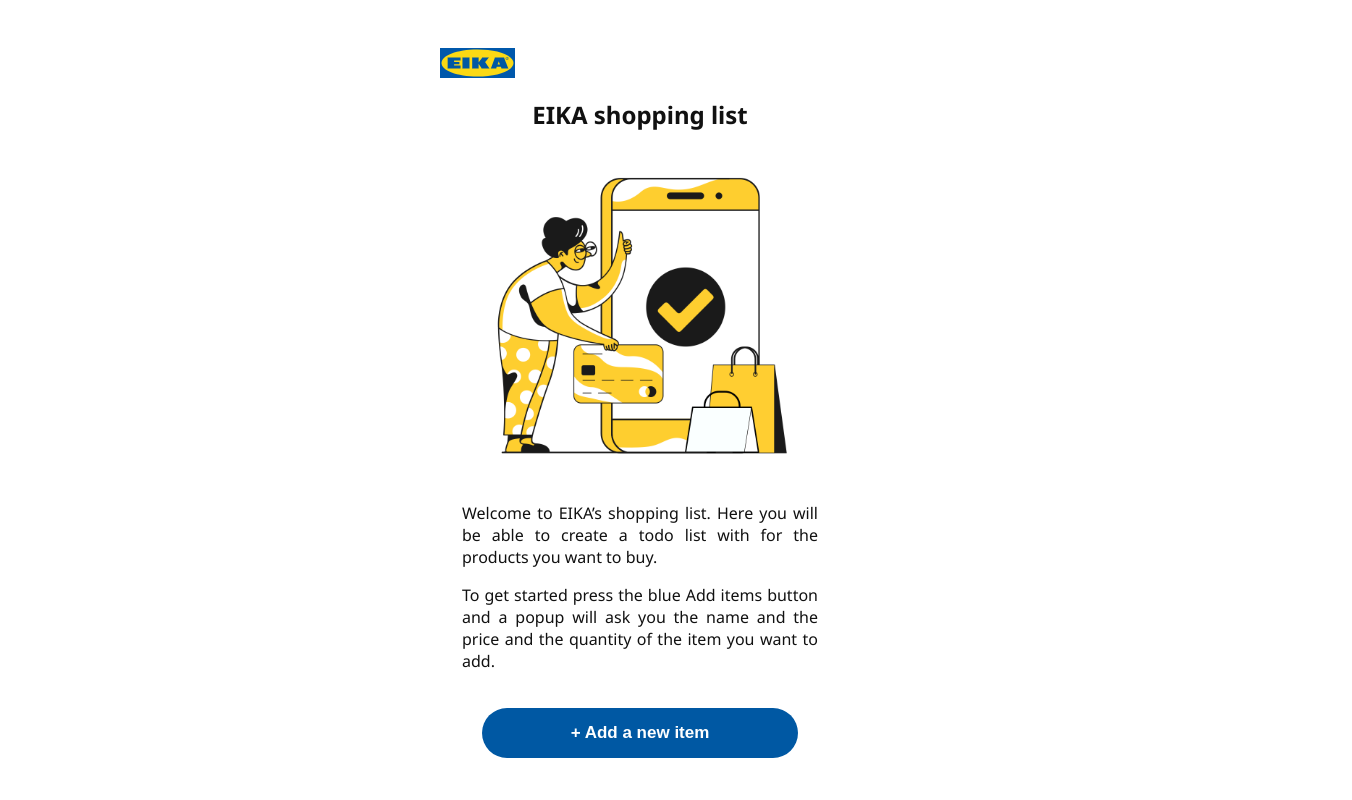
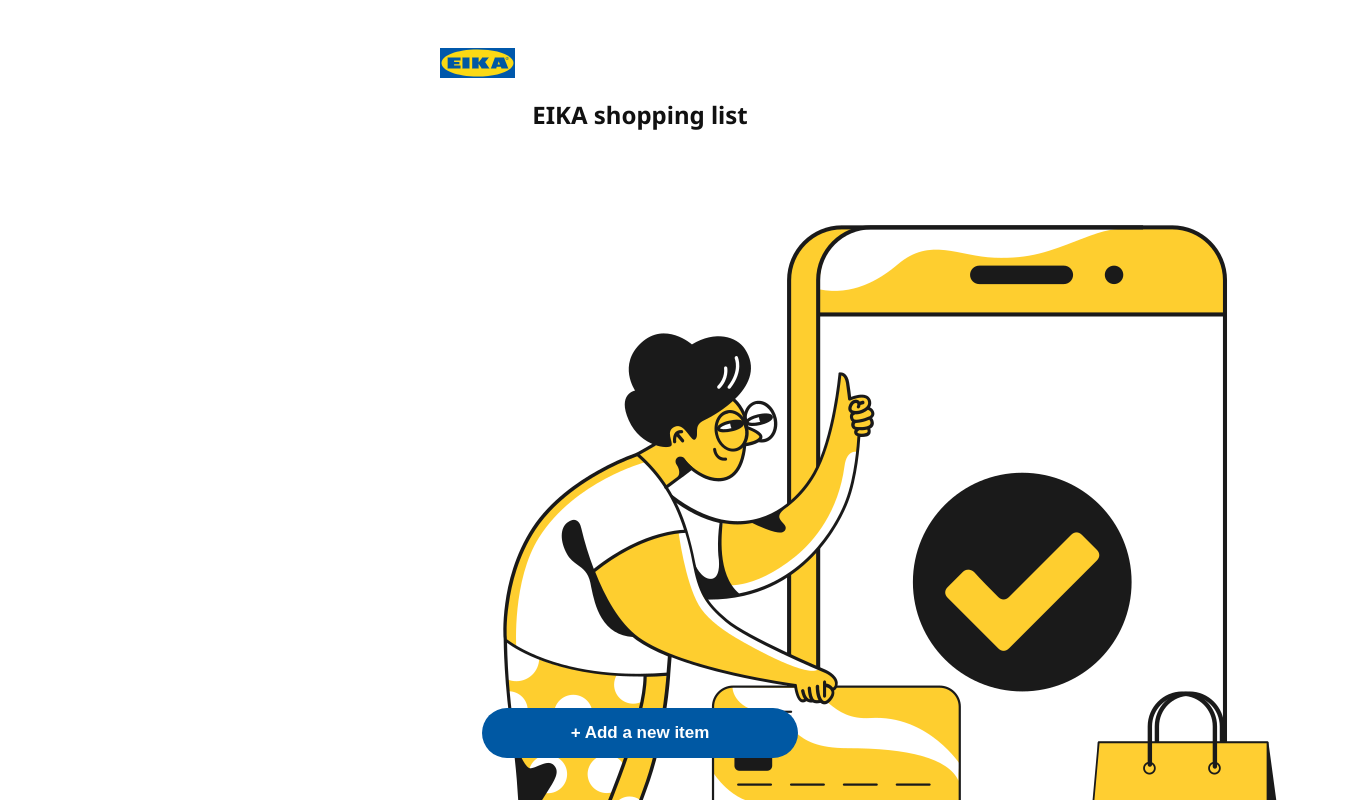
Before and after one commit to nh-g/shopping-list, a React (Create React App) app: page / in a window 1280 px wide. Shown: the top 800 px of the page, 1352 px wide, since content can reach past the window. Built offline with nearby package versions, Linux system fonts and the light colour scheme.

Commit message:
change p text

```diff
--- a/src/screens/WelcomeScreen.jsx
+++ b/src/screens/WelcomeScreen.jsx
@@ -3,14 +3,14 @@
 export default function WelcomeScreen() {
   return (
     <div id="welcome-page">
-      <img src={Image} alt="Couple Shopping" style={{ width: "330px" }} />
+      <img src={Image} alt="Couple Shopping" />
       <p>
         Welcome to EIKA’s shopping list. Here you will be able to create a todo
-        list with for the products you want to buy.
+        list for the products you want to buy.
       </p>
       <p>
-        To get started press the blue Add items button and a popup will ask you
-        the name and the price and the quantity of the item you want to add.
+        To get started, press the blue Add button. Then a popup will appear asking you
+        name, price and quantity of the item you want to add.
       </p>
     </div>
   );
```
